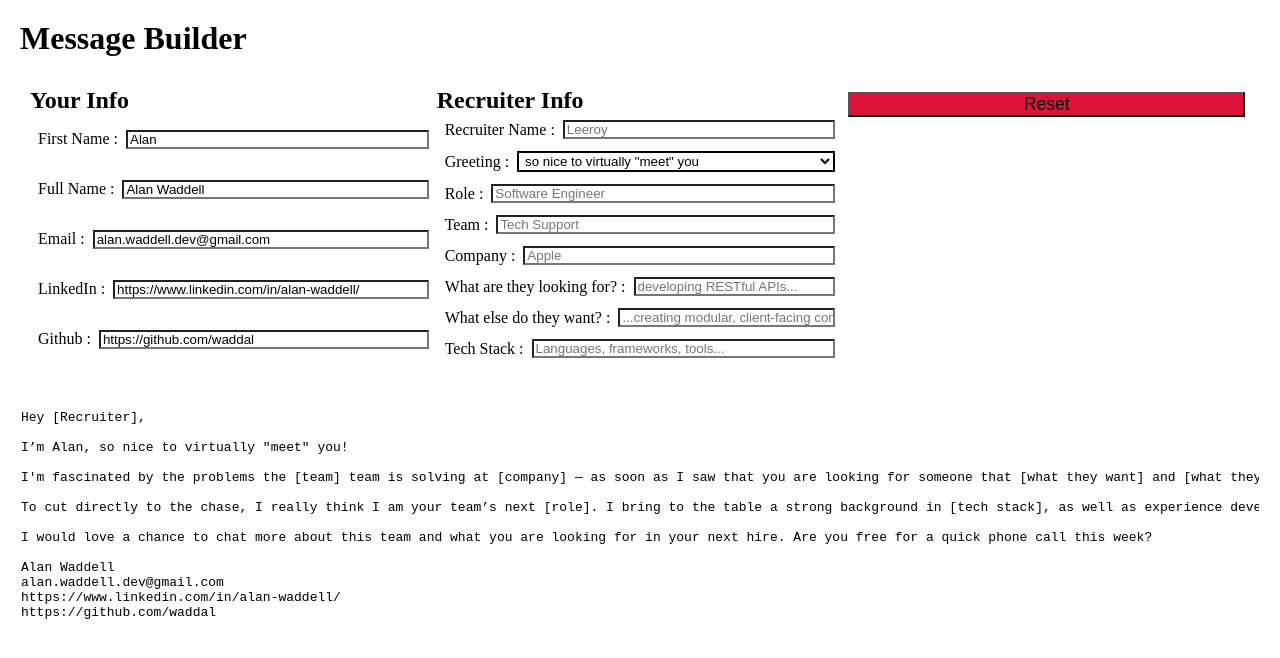
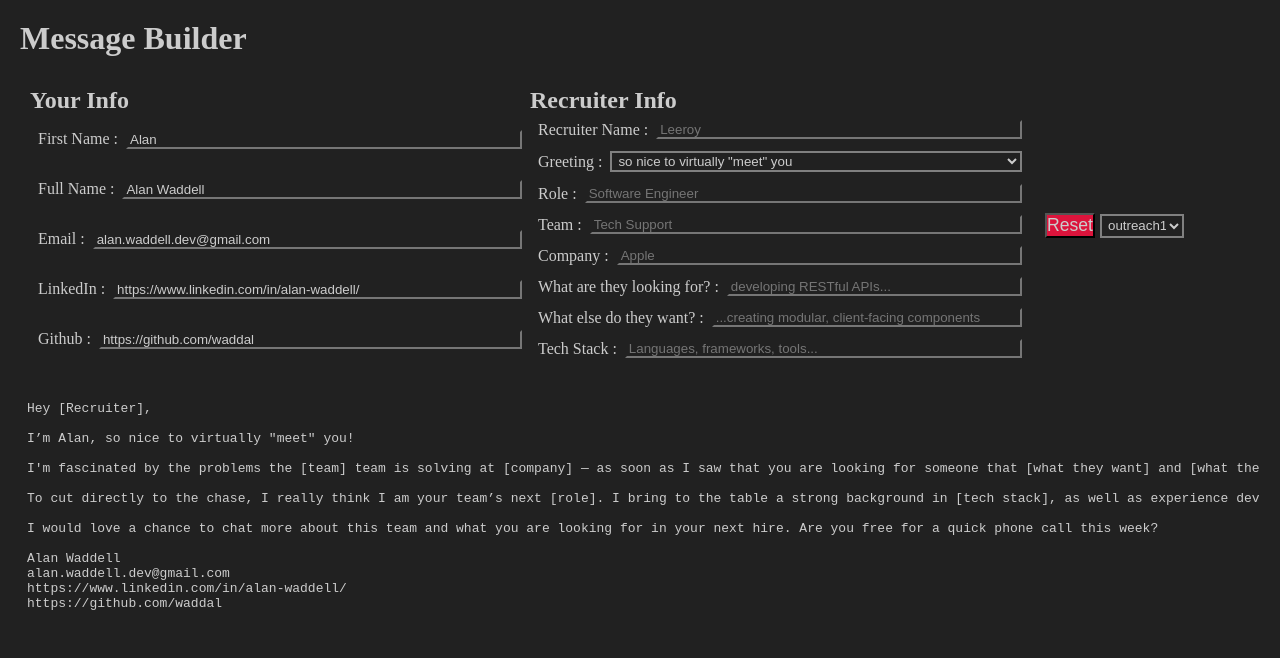
Before and after one commit to waddal/MessageBuilder, a React app: page / in a window 1280 px wide. Shown: the top 658 px of the page. Built offline with nearby package versions, Linux system fonts and the light colour scheme.

Commit message:
feat: ActionContainer created, generated messages adjust according to template selection

```diff
--- /dev/null
+++ b/src/components/ActionContainer.js
@@ -0,0 +1,28 @@
+import React from 'react';
+
+const templates = ['outreach1', 'followUp1'];
+
+const ActionContainer = ({ handleReset, handleTemplate }) => {
+  return (
+    <div className="ActionContainer">
+      <button onClick={handleReset}>Reset</button>
+
+      <select className='templateSelector'
+        type="dropdown"
+        name="template"
+        onChange={handleTemplate}
+        style={{ border: '2px solid grey' }}
+      >
+        {templates.map((item, index) => {
+          return (
+            <option key={index} value={item}>
+              {item}
+            </option>
+          );
+        })}
+      </select>
+    </div>
+  );
+};
+
+export default ActionContainer;
--- a/src/components/App.js
+++ b/src/components/App.js
@@ -1,4 +1,5 @@
 import React, { useState } from 'react';
+import ActionContainer from './ActionContainer';
 import Form from './Form';
 import GeneratedMessage from './GeneratedMessage';
 
@@ -26,8 +27,16 @@ const initialFormValues = {
   techStack: '',
 };
 
+const initialTemplate = 'outreach1';
+
 const App = () => {
   const [formValues, setFormValues] = useState(initialFormValues);
+  const [template, setTemplate] = useState(initialTemplate);
+
+  const handleTemplate = (e) => {
+    const { value } = e.target;
+    setTemplate(value);
+  };
 
   const handleChange = (e) => {
     const { name, value } = e.target;
@@ -49,7 +58,6 @@ const App = () => {
     textArea.textContent = copyText;
     document.body.append(textArea);
     textArea.select();
-    alert('copied');
     return new Promise((res, rej) => {
       document.execCommand('copy') ? res() : rej();
       textArea.remove();
@@ -59,14 +67,20 @@ const App = () => {
   return (
     <div className="App">
       <h1>Message Builder</h1>
+      <div className="top">
         <Form
           formValues={formValues}
           greetings={greetings}
           handleChange={handleChange}
-        handleReset={handleReset}
           handleCopy={handleCopy}
         />
-      <GeneratedMessage formValues={formValues} handleCopy={handleCopy} />
+        <ActionContainer
+          handleReset={handleReset}
+          handleTemplate={handleTemplate}
+          template={template}
+        />
+      </div>
+      <GeneratedMessage formValues={formValues} handleCopy={handleCopy} template={template} />
     </div>
   );
 };
--- a/src/components/Form.js
+++ b/src/components/Form.js
@@ -1,6 +1,6 @@
 import React from 'react';
 
-const Form = ({ formValues, greetings, handleChange, handleReset }) => {
+const Form = ({ formValues, greetings, handleChange }) => {
   return (
     <form>
       <section>
@@ -82,7 +82,7 @@ const Form = ({ formValues, greetings, handleChange, handleReset }) => {
             name="greeting"
             value={formValues.greetings}
             onChange={handleChange}
-            style={{ border: '2px solid black' }}
+            style={{ border: '2px solid grey' }}
           >
             {greetings.map((item, index) => {
               return (
@@ -160,10 +160,6 @@ const Form = ({ formValues, greetings, handleChange, handleReset }) => {
           />
         </label>
       </section>
-
-      <section>
-        <button onClick={handleReset}>Reset</button>
-      </section>
     </form>
   );
 };
--- a/src/components/GeneratedMessage.js
+++ b/src/components/GeneratedMessage.js
@@ -1,6 +1,8 @@
-import React from 'react';
+import React, { useEffect, useState } from 'react';
 
-const GeneratedMessage = ({ handleCopy, formValues }) => {
+const GeneratedMessage = ({ handleCopy, formValues, template }) => {
+  const [message, setMessage] = useState();
+
   const {
     firstName,
     fullName,
@@ -17,9 +19,9 @@ const GeneratedMessage = ({ handleCopy, formValues }) => {
     techStack,
   } = formValues;
 
-  const generateMessage = () => {
-    return `
-Hey ${recruiterName ? recruiterName : `[Recruiter]`},
+  const generateMessage = (type) => {
+    if(type === 'outreach1')
+    return `Hey ${recruiterName ? recruiterName : `[Recruiter]`},
 
 I’m ${firstName ? firstName : `[First Name]`}, ${greeting ? greeting : `[greeting]`}!
 
@@ -32,11 +34,24 @@ I would love a chance to chat more about this team and what you are looking for
 ${fullName}
 ${email}
 ${linkedIn}
-${github}
-    `;
-  };
+${github}`;
 
-  let message = generateMessage();
+    if(type === 'followUp1')
+        return `Hi ${recruiterName ? recruiterName : `[Recruiter]`},
+
+Hope your week is going well! I am excited about what you are building on the ${team ? team : `[team]`} team, so quickly wanted to follow up on this. I would love to know more about what you are looking for in your next ${role ? role : `[role]`} hire.
+
+Let me know if you are free for a quick chat in the coming days!
+
+All the best,
+
+${fullName}
+`;
+  }
+
+  useEffect(() => {
+    setMessage(generateMessage(template));
+  }, [formValues, template]);
 
   return (
     <div className="GeneratedMessage">
--- a/src/index.css
+++ b/src/index.css
@@ -1,5 +1,6 @@
 * {
-  background-color: rgba(255, 255, 255, 0.8);
+  background-color: #212121;
+  color: #ccc;
   box-sizing: border-box;
   padding: 0;
   margin: 0;
@@ -7,6 +8,10 @@
 
 .App {
   padding: 20px;
+}
+
+.top {
+  display: flex;
 }
 
 /* FORM STYLES */
@@ -50,9 +55,25 @@ button {
   background-color: green;
 }
 
+.ActionContainer {
+  display: flex;
+  align-items: center;
+}
+
+.templateSelector {
+  height: 24px;
+}
+
 /* MESSAGE STYLES */
 .GeneratedMessage {
   display: flex;
-  border: 1px solid white;
+  box-sizing: border-box;
+  border: 1px solid transparent;
   overflow: scroll;
+  cursor: pointer;
+  padding:6px;
 }
+
+.GeneratedMessage:hover {
+  border: 1px solid rgba(255, 255, 255, 0.8);
+}
```
Lines whose indentation alone changed are shown as unchanged.
